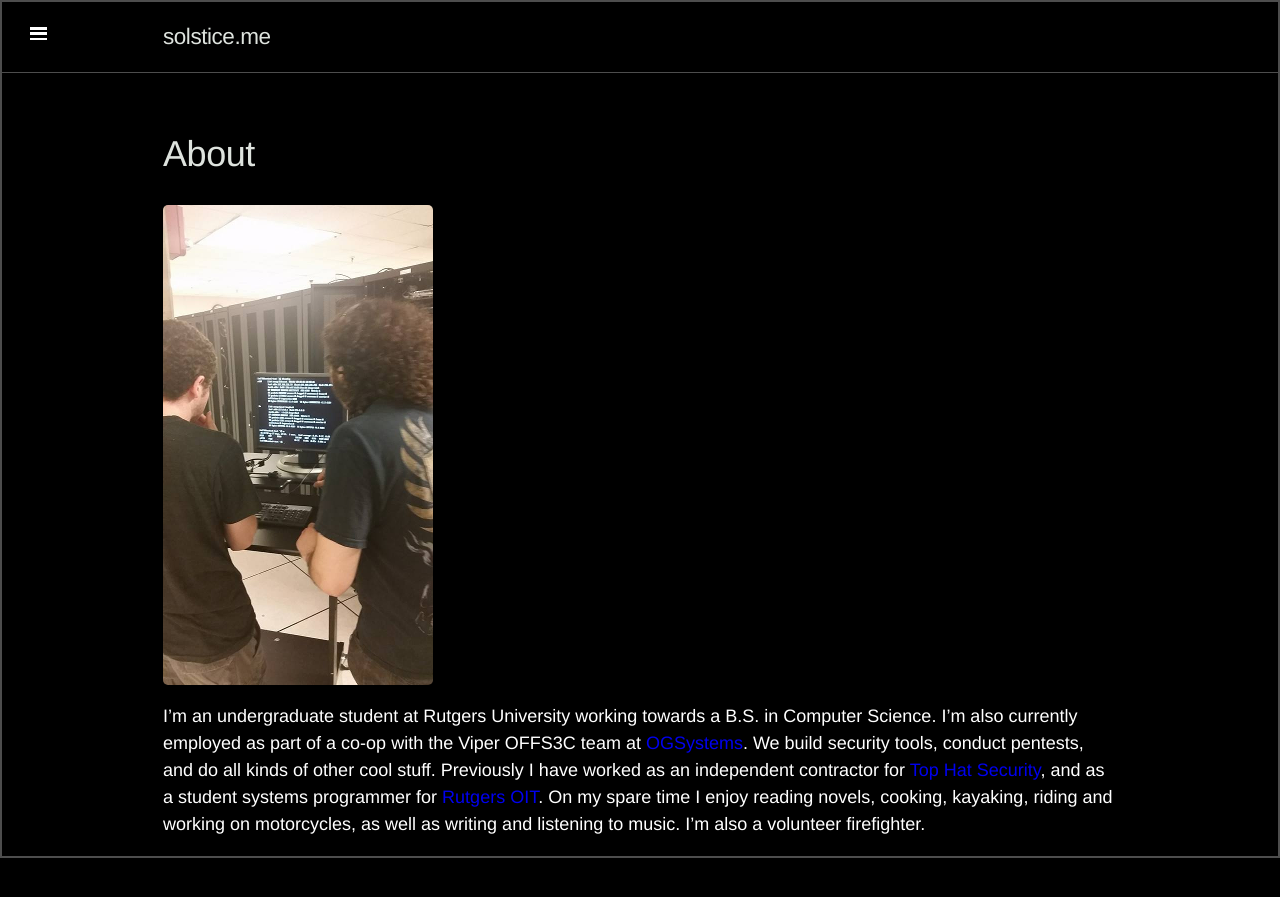
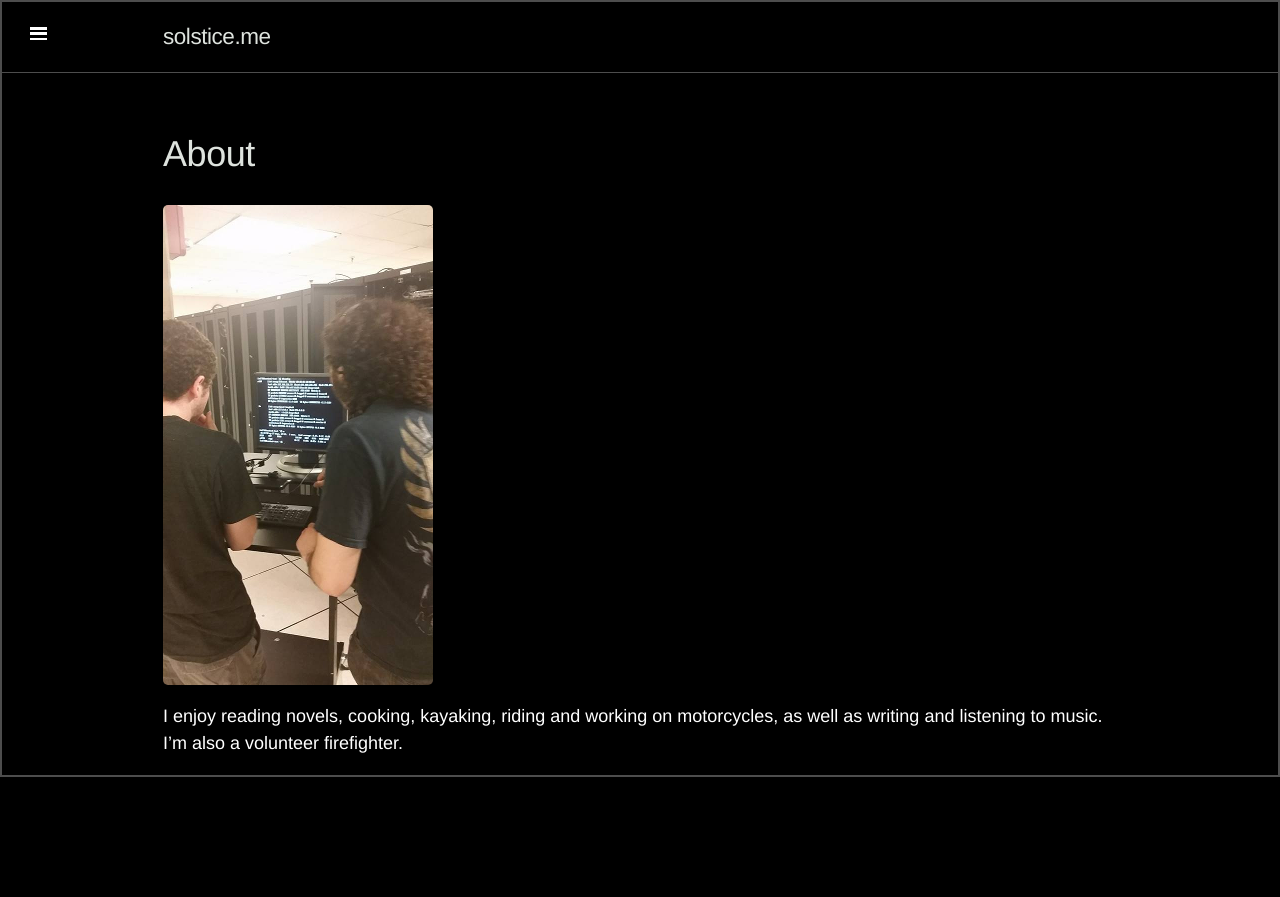
Before and after one commit to s0lst1c3/s0lst1c3.github.io, a Jekyll site: the page built from about/index.md, in a window 1280 px wide. Shown: the top 897 px of the page. Built offline with Jekyll 4.4.1, drawn with Linux system fonts in a browser that asks for light colours; Markdown is read by kramdown in place of the engine named in the settings.

Commit message:
Update index.md

```diff
--- a/about/index.md
+++ b/about/index.md
@@ -6,4 +6,4 @@ layout: page
 ![about pic]({{ site.baseurl }}/images/crashcart.png)
 
 
-I'm an undergraduate student at Rutgers University working towards a B.S. in Computer Science. I'm also currently employed as part of a co-op with the Viper OFFS3C team at [OGSystems](http://ogsystems.com). We build security tools, conduct pentests, and do all kinds of other cool stuff. Previously I have worked as an independent contractor for [Top Hat Security](http://top-hat-sec.com), and as a student systems programmer for [Rutgers OIT](http://oit.rutgers.edu). On my spare time I enjoy reading novels, cooking, kayaking, riding and working on motorcycles, as well as writing and listening to music. I'm also a volunteer firefighter.
+I enjoy reading novels, cooking, kayaking, riding and working on motorcycles, as well as writing and listening to music. I'm also a volunteer firefighter.
```
